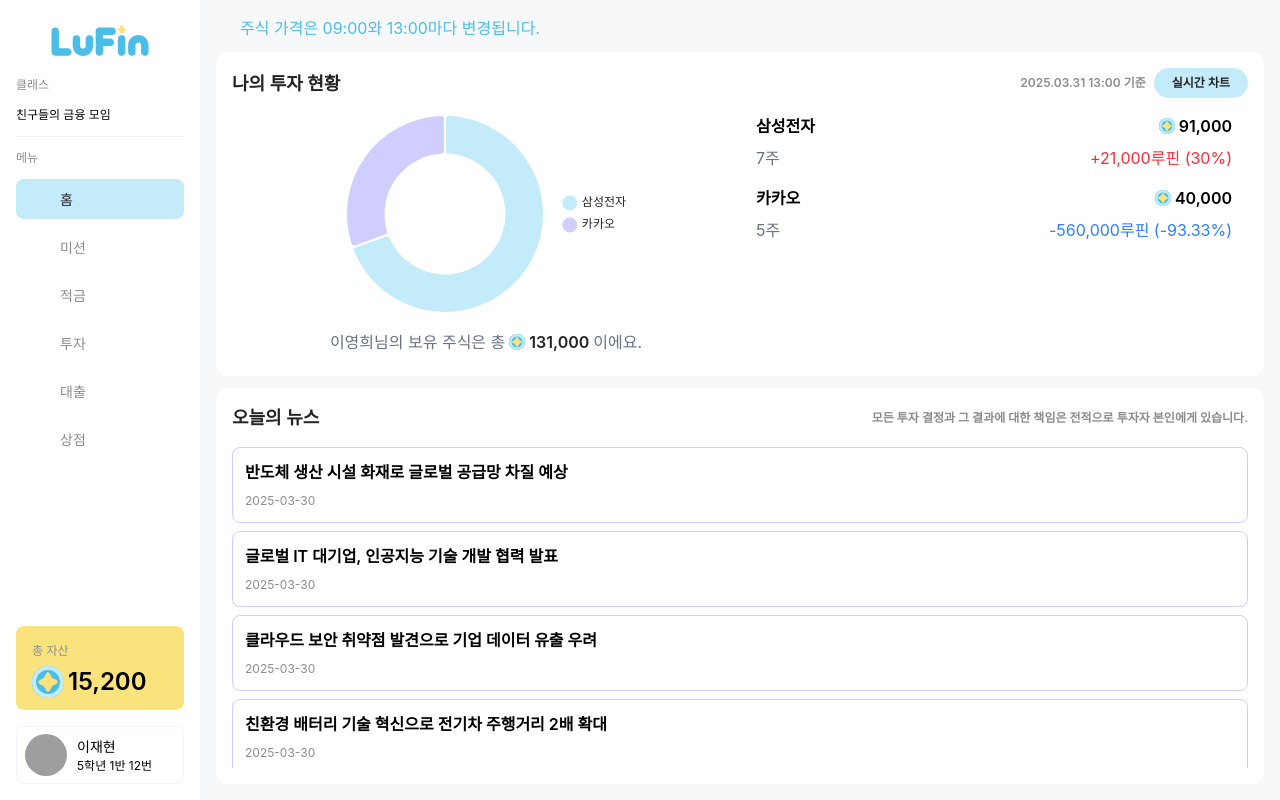
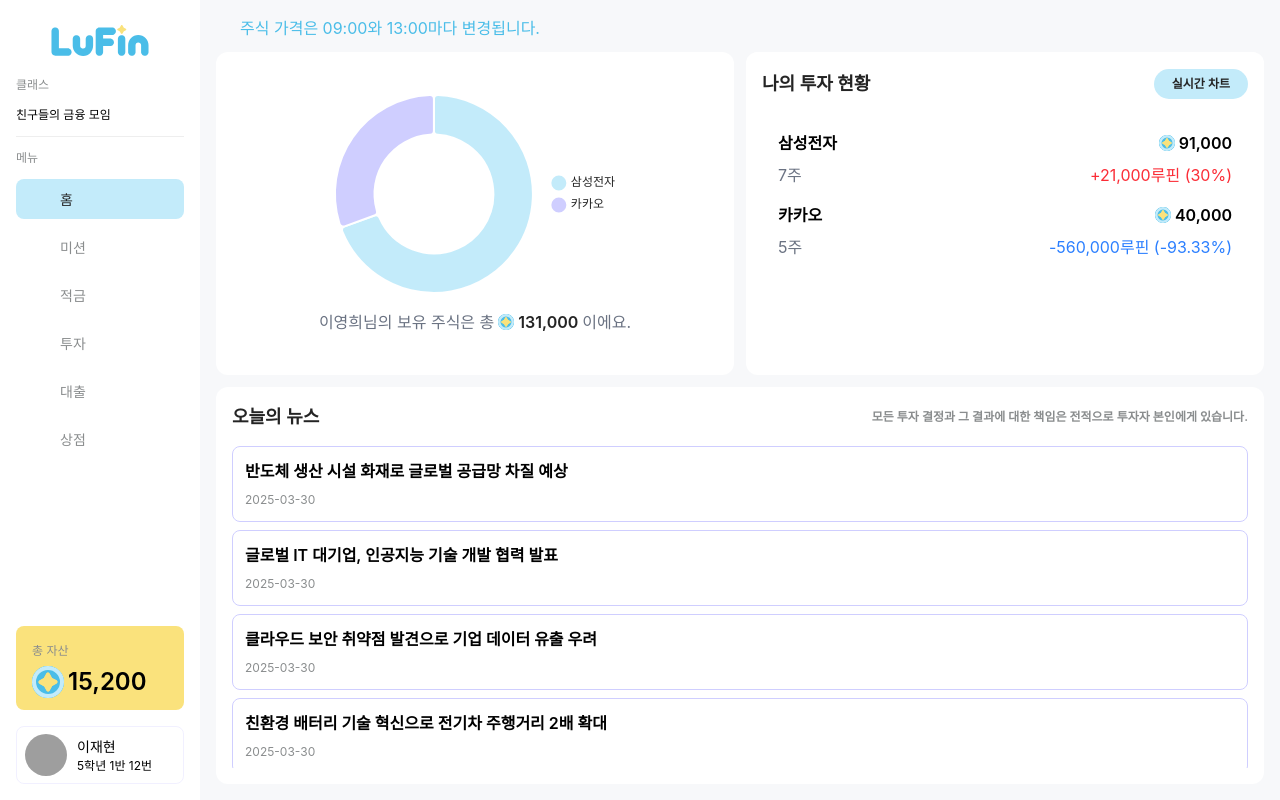
Before and after one commit to seohye-ki/LuFin, a React (Vite) app in the folder client/: page /stock in a window 1280 px wide. Both pictures are taken after a click on the button "나의 투자 현황". Built offline with nearby package versions, Linux system fonts and the light colour scheme; grey boxes are pictures that could not be loaded; some icons are missing.

Commit message:
[S12P21A402-261] refactor: Refactor investment page layout and logic

```diff
--- a/client/src/pages/student/Stock/components/MyStockChart.tsx
+++ b/client/src/pages/student/Stock/components/MyStockChart.tsx
@@ -1,91 +1,16 @@
-import StockChart from '../../../../components/Graph/StockChart';
-import Lufin from '../../../../components/Lufin/Lufin';
-import { calcProfitRate } from '../../../../libs/utils/stock-util';
-import { stockPortfolios, stockProducts } from '../../../../types/Stock/stock';
-import { members } from '../../../../types/Member/member';
+import MyStockChartCard from './MyStockChartCard';
+import MyStockListCard from './MyStockListCard';
 
 const MyStockChart = () => {
-  const memberId = 2; // ToDo: 회원 아이디 받아오기
-
-  const stockPortfolio = stockPortfolios.filter((portpolio) => portpolio.memberId === memberId);
-
-  const stockDetails = stockPortfolio
-    .map((portfolio) => {
-      const stock = stockProducts.find(
-        (stock) => stock.stockProductId === portfolio.stockProductId,
-      );
-      if (!stock) return null;
-      const averagePrice =
-        portfolio.quantity > 0 ? portfolio.totalPurchaseAmount / portfolio.quantity : 0;
-      const currentPrice = stock.currentPrice * portfolio.quantity;
-      const { profitValue, profitRate } = calcProfitRate(
-        portfolio.totalPurchaseAmount,
-        currentPrice,
-      );
-      return {
-        stock: stock.name,
-        quantity: portfolio.quantity,
-        amount: averagePrice,
-        currentPrice: currentPrice,
-        profit: profitValue,
-        profitRate: profitRate,
-      };
-    })
-    .filter((detail): detail is NonNullable<typeof detail> => detail !== null);
-
-  const totalAmount = stockDetails.reduce((sum, stock) => sum + stock.currentPrice, 0);
-
   return (
-    <div className='flex w-full gap-8 rounded-xl bg-white px-4'>
+    <div className='flex basis-45/100 min-h-0 gap-3'>
       {/* 차트 영역 */}
-      <div className='w-[50%] flex flex-col items-center justify-center gap-4'>
-        <div className='relative w-full max-w-[300px] aspect-[3/2]'>
-          <StockChart
-            stocks={stockDetails.map((stock) => ({
-              stock: stock.stock!,
-              amount: stock.currentPrice,
-            }))}
-            className='absolute top-0 left-0 w-full h-full'
-          />
-        </div>
-        <span className='text-p3 text-gray-500 flex items-center gap-1'>
-          {members.find((member) => member.memberId === memberId)?.name}님의 보유 주식은 총{' '}
-          <span className='text-black font-bold'>
-            <Lufin size='s' count={totalAmount} />
-          </span>
-          이에요.
-        </span>
+      <div className='flex flex-col justify-center bg-white rounded-xl w-[50%]'>
+        <MyStockChartCard />
       </div>
-
       {/* 종목별 상세 정보 */}
-      <div className='w-[50%] flex flex-col justify-start gap-4'>
-        {stockDetails.length === 0 ? (
-          <div className='text-gray-400 text-sm'>보유 주식이 없습니다.</div>
-        ) : (
-          stockDetails.map((stock) => (
-            <div key={stock.stock} className='flex flex-col gap-2'>
-              <div className='flex justify-between'>
-                <span className='text-p1 font-bold'>{stock.stock}</span>
-                <Lufin size='s' count={stock.currentPrice} />
-              </div>
-              <div className='flex justify-between'>
-                <span className='text-p3 text-gray-500'>{stock.quantity}주</span>
-                <span
-                  className={
-                    stock.profit > 0
-                      ? 'text-p3 text-red-500'
-                      : stock.profit < 0
-                        ? 'text-p3 text-blue-500'
-                        : ''
-                  }
-                >
-                  {stock.profit > 0 ? '+' : ''}
-                  {stock.profit.toLocaleString()}루핀 ({stock.profitRate}%)
-                </span>
-              </div>
-            </div>
-          ))
-        )}
+      <div className='bg-white rounded-xl w-[50%] min-w-[260px] min-h-0'>
+        <MyStockListCard />
       </div>
     </div>
   );
--- /dev/null
+++ b/client/src/pages/student/Stock/components/MyStockChartCard.tsx
@@ -0,0 +1,59 @@
+import StockChart from '../../../../components/Graph/StockChart';
+import Lufin from '../../../../components/Lufin/Lufin';
+import { calcProfitRate } from '../../../../libs/utils/stock-util';
+import { members } from '../../../../types/Member/member';
+import { stockPortfolios, stockProducts } from '../../../../types/Stock/stock';
+
+const MyStockChartCard = () => {
+  const memberId = 2; // ToDo: 회원 아이디 받아오기
+  const stockPortfolio = stockPortfolios.filter((portfolio) => portfolio.memberId === memberId);
+
+  const stockDetails = stockPortfolio
+    .map((portfolio) => {
+      const stock = stockProducts.find(
+        (stock) => stock.stockProductId === portfolio.stockProductId,
+      );
+      if (!stock) return null;
+      const averagePrice =
+        portfolio.quantity > 0 ? portfolio.totalPurchaseAmount / portfolio.quantity : 0;
+      const currentPrice = stock.currentPrice * portfolio.quantity;
+      const { profitValue, profitRate } = calcProfitRate(
+        portfolio.totalPurchaseAmount,
+        currentPrice,
+      );
+      return {
+        stock: stock.name,
+        quantity: portfolio.quantity,
+        amount: averagePrice,
+        currentPrice: currentPrice,
+        profit: profitValue,
+        profitRate: profitRate,
+      };
+    })
+    .filter((detail): detail is NonNullable<typeof detail> => detail !== null);
+
+  const totalAmount = stockDetails.reduce((sum, stock) => sum + stock.currentPrice, 0);
+
+  return (
+    <div className='flex flex-col items-center justify-center gap-4'>
+      <div className='relative w-full max-w-[300px] aspect-[3/2]'>
+        <StockChart
+          stocks={stockDetails.map((stock) => ({
+            stock: stock.stock!,
+            amount: stock.currentPrice,
+          }))}
+          className='absolute top-0 left-0 w-full h-full'
+        />
+      </div>
+      <span className='text-p3 text-gray-500 flex items-center gap-1'>
+        {members.find((member) => member.memberId === memberId)?.name}님의 보유 주식은 총{' '}
+        <span className='text-black font-bold'>
+          <Lufin size='s' count={totalAmount} />
+        </span>
+        이에요.
+      </span>
+    </div>
+  );
+};
+
+export default MyStockChartCard;
--- /dev/null
+++ b/client/src/pages/student/Stock/components/MyStockListCard.tsx
@@ -0,0 +1,82 @@
+import Lufin from '../../../../components/Lufin/Lufin';
+import Button from '../../../../components/Button/Button';
+import { calcProfitRate } from '../../../../libs/utils/stock-util';
+import { stockPortfolios, stockProducts } from '../../../../types/Stock/stock';
+import Card from '../../../../components/Card/Card';
+import { useStockStore } from '../../../../libs/store/stockStore';
+
+const MyStockListCard = () => {
+  const { toggleChartType } = useStockStore();
+  const memberId = 2; // ToDo: 회원 아이디 받아오기
+  const stockPortfolio = stockPortfolios.filter((portfolio) => portfolio.memberId === memberId);
+
+  const stockDetails = stockPortfolio
+    .map((portfolio) => {
+      const stock = stockProducts.find(
+        (stock) => stock.stockProductId === portfolio.stockProductId,
+      );
+      if (!stock) return null;
+      const averagePrice =
+        portfolio.quantity > 0 ? portfolio.totalPurchaseAmount / portfolio.quantity : 0;
+      const currentPrice = stock.currentPrice * portfolio.quantity;
+      const { profitValue, profitRate } = calcProfitRate(
+        portfolio.totalPurchaseAmount,
+        currentPrice,
+      );
+      return {
+        stock: stock.name,
+        quantity: portfolio.quantity,
+        amount: averagePrice,
+        currentPrice: currentPrice,
+        profit: profitValue,
+        profitRate: profitRate,
+      };
+    })
+    .filter((detail): detail is NonNullable<typeof detail> => detail !== null);
+
+  return (
+    <Card
+      titleLeft='나의 투자 현황'
+      titleRight={
+        <Button variant='solid' size='sm' color='primary' onClick={toggleChartType}>
+          실시간 차트
+        </Button>
+      }
+    >
+      <div className='flex flex-col justify-start gap-4 p-4'>
+        {stockDetails.length === 0 ? (
+          <div className='text-gray-400 text-sm'>보유 주식이 없습니다.</div>
+        ) : (
+          stockDetails.map((stock) => (
+            <div
+              key={stock.stock}
+              className='flex flex-col gap-2 overflow-y-auto [&::-webkit-scrollbar]:hidden'
+            >
+              <div className='flex justify-between'>
+                <span className='text-p1 font-bold'>{stock.stock}</span>
+                <Lufin size='s' count={stock.currentPrice} />
+              </div>
+              <div className='flex justify-between'>
+                <span className='text-p3 text-gray-500'>{stock.quantity}주</span>
+                <span
+                  className={
+                    stock.profit > 0
+                      ? 'text-p3 text-red-500'
+                      : stock.profit < 0
+                        ? 'text-p3 text-blue-500'
+                        : ''
+                  }
+                >
+                  {stock.profit > 0 ? '+' : ''}
+                  {stock.profit.toLocaleString()}루핀 ({stock.profitRate}%)
+                </span>
+              </div>
+            </div>
+          ))
+        )}
+      </div>
+    </Card>
+  );
+};
+
+export default MyStockListCard;
--- a/client/src/pages/student/Stock/components/SpecifiedStockGraph.tsx
+++ b/client/src/pages/student/Stock/components/SpecifiedStockGraph.tsx
@@ -23,11 +23,11 @@
   return (
     <div className='flex h-full gap-3'>
       {/* 차트 영역 */}
-      <div className='flex flex-col bg-white rounded-xl p-4 w-[65%]'>
+      <div className='flex flex-col bg-white rounded-xl p-4 w-[70%]'>
         <div className='flex justify-between items-center mb-3'>
           <h2 className='text-h3 font-semibold text-black'>{stock.name}</h2>
           <Button size='sm' variant='solid' onClick={onBack}>
-            뒤로가기
+            실시간 차트
           </Button>
         </div>
         <div className='flex-1 min-h-0'>
@@ -42,7 +42,7 @@
       </div>
 
       {/* 주문 영역 */}
-      <div className='bg-white rounded-xl w-[35%] min-w-[260px] min-h-0'>
+      <div className='bg-white rounded-xl w-[30%] min-w-[260px] min-h-0'>
         <StockOrder stock={stock} />
       </div>
     </div>
--- a/client/src/pages/student/Stock/components/StockOverview.tsx
+++ b/client/src/pages/student/Stock/components/StockOverview.tsx
@@ -5,8 +5,8 @@
 import { useStockStore } from '../../../../libs/store/stockStore';
 import { stockProducts } from '../../../../types/Stock/stock';
 import MyStockChart from './MyStockChart';
-import StockChangeText from './StockChangeText';
 import { calcStockChangeRate } from '../../../../libs/utils/stock-util';
+import StockChangeText from './stockChangeText';
 
 const StockOverview = () => {
   const { chartType, toggleChartType, setSelectedStock } = useStockStore();
@@ -35,25 +35,23 @@
     if (stock) setSelectedStock(stock);
   };
 
-  return (
+  return chartType === 'portfolio' ? (
+    <MyStockChart />
+  ) : (
     <Card
-      titleLeft={chartType === 'portfolio' ? '나의 투자 현황' : '실시간 차트'}
+      titleLeft='실시간 차트'
       titleRight={
         <div className='flex items-center gap-2'>
           <div className='text-c1 text-grey'>2025.03.31 13:00 기준</div>
           <Button variant='solid' size='sm' color='primary' onClick={toggleChartType}>
-            {chartType === 'portfolio' ? '실시간 차트' : '나의 투자 현황'}
+            나의 투자 현황
           </Button>
         </div>
       }
       className='flex flex-col basis-45/100 min-h-0'
     >
       <div className='flex-1 overflow-auto [&::-webkit-scrollbar]:hidden'>
-        {chartType === 'portfolio' ? (
-          <MyStockChart />
-        ) : (
-          <TableView columns={columns} rows={rows} onRowClick={handleRowClick} />
-        )}
+        <TableView columns={columns} rows={rows} onRowClick={handleRowClick} />
       </div>
     </Card>
   );
```
